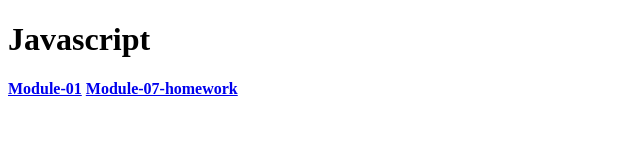
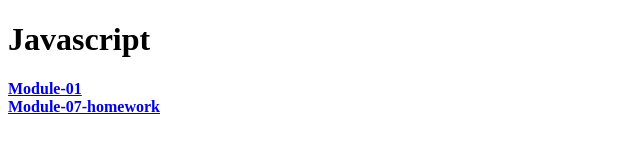
Before and after one commit to yukhas/goit-fe-course, a plain HTML site: page index.html in a window 1280 px wide. Shown: the whole page, without its empty margins (0-640 px from the left). Drawn offline with Linux system fonts and the light colour scheme.

Commit message:
index.html was changed

```diff
--- a/index.html
+++ b/index.html
@@ -10,7 +10,7 @@
     <a href="html-css/module-03"><strong>Module 03</strong></a>
     <a href="html-css/module-04"><strong>Module 04</strong></a> -->
     <h1>Javascript</h1>
-    <a href="javascript/module-01"><strong>Module-01</strong></a>
+    <a href="javascript/module-01"><strong>Module-01</strong></a><br>
     <a href="javascript/module-07/module-07-homework"><strong>Module-07-homework</strong></a>
 
 
```
